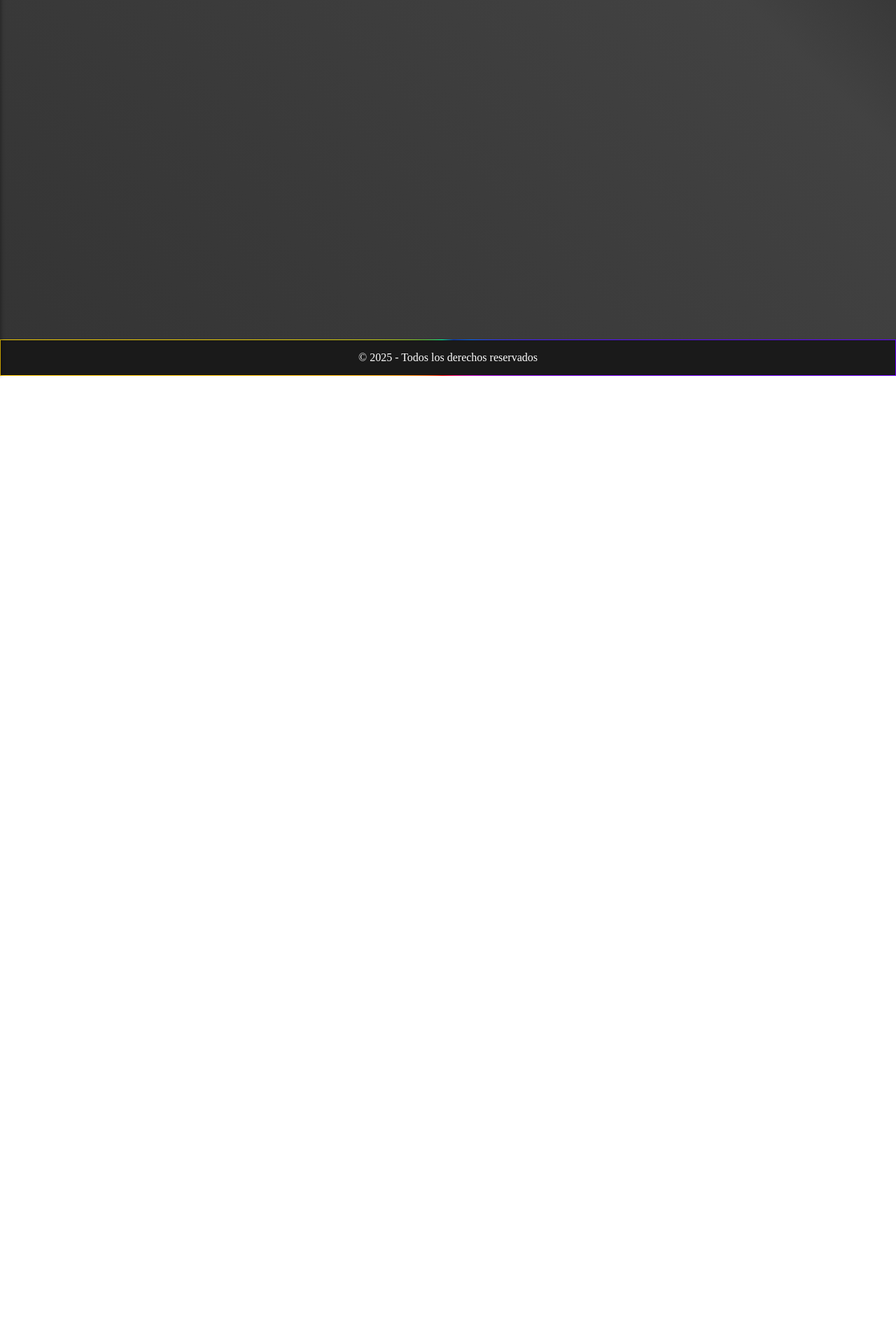
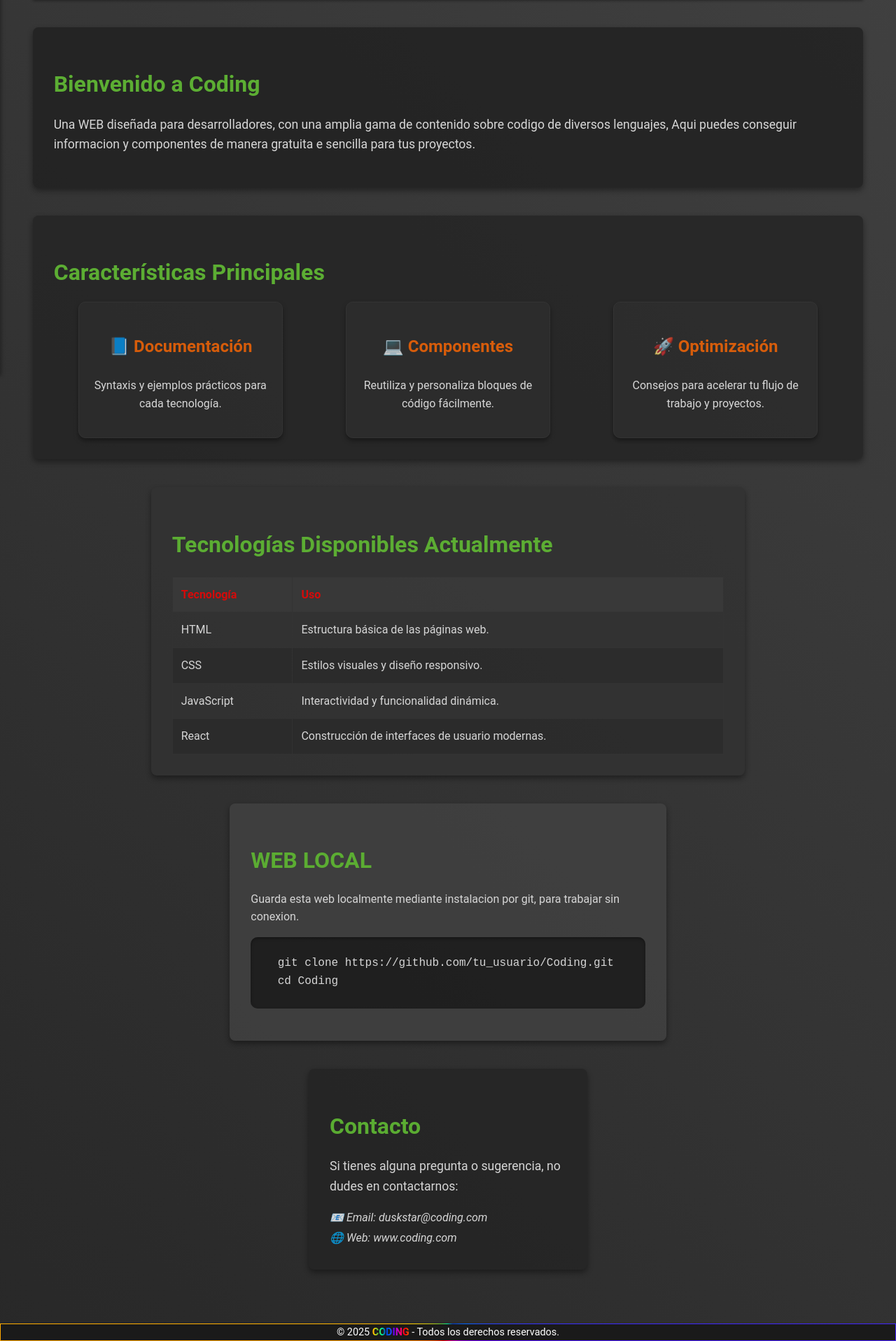
Before and after one commit to DuskStarGITHUB/Coding, a React (Vite) app in the folder frontend/: page / in a window 1280 px wide. Shown: the part 263-2179 px from the top of the page at 70% size. Before the commit the page ends 800 px from the top, so only its background shows below. Built offline with nearby package versions, Linux system fonts and the light colour scheme.

Commit message:
NEW PAGE CONTENT, NEW README SYNTAXT

```diff
--- a/frontend/src/web/controllers/Controllers.jsx
+++ b/frontend/src/web/controllers/Controllers.jsx
@@ -21,6 +21,7 @@ export const ControllerTest = () => {
 };
 
 export const ControllerViews = () => {
+  // Controlador para controlar la vista web
   const [currentPage, setCurrentPage] = useState("inicio");
   const [theme, setTheme] = useState("default");
   const [isAsideOpen, setIsAsideOpen] = useState(false);
--- a/frontend/src/web/views/components/Footer.jsx
+++ b/frontend/src/web/views/components/Footer.jsx
@@ -9,7 +9,10 @@ import "./assets/css/footer.css";
 const Footer = () => {
   return (
     <footer className="footer">
-      <p>© 2025 - Todos los derechos reservados</p>
+      <p>
+        © {new Date().getFullYear()} <a className="rainbow-text">CODING</a> -
+        Todos los derechos reservados.
+      </p>
     </footer>
   );
 };
--- a/frontend/src/web/views/components/assets/css/asidenav.css
+++ b/frontend/src/web/views/components/assets/css/asidenav.css
@@ -1,4 +1,24 @@
 /* Css del aside de navegacion */
+.container-content {
+  display: flex;
+  flex-direction: column;
+  position: relative;
+  box-sizing: border-box;
+  margin: 0 auto;
+  padding-left: 0;
+  width: 100%;
+  min-height: 100vh;
+  transition: padding-left 0.25s ease-in-out;
+}
+
+.container-content.open {
+  padding-left: 250px;
+}
+
+.container-content.closed {
+  padding-left: 0;
+}
+
 .container-aside-outside {
   position: fixed;
   top: 10px;
--- a/frontend/src/web/views/components/assets/css/footer.css
+++ b/frontend/src/web/views/components/assets/css/footer.css
@@ -36,3 +36,8 @@
 .footer.closed {
   left: 0;
 }
+
+.footer p {
+  margin: 0;
+  font-size: 0.9rem;
+}
--- a/frontend/src/web/views/global/animations/rainbow.css
+++ b/frontend/src/web/views/global/animations/rainbow.css
@@ -1,4 +1,6 @@
 /* Animaciones */
+
+/*Fondo animado*/
 @keyframes gradientAnimation {
   0% {
     background-position: 0% 50%;
@@ -11,6 +13,7 @@
   }
 }
 
+/*Borde animado rainbow*/
 @keyframes rotateBorder {
   to {
     --angle: 360deg;
@@ -22,3 +25,45 @@
   initial-value: 0deg;
   inherits: false;
 }
+
+/*Texto animado rainbow*/
+.rainbow-text {
+  font-weight: bold;
+  background-image: linear-gradient(
+    to right,
+    var(--color-1),
+    var(--color-2),
+    var(--color-3),
+    var(--color-4),
+    var(--color-5),
+    var(--color-6),
+    var(--color-7),
+    var(--color-8),
+    var(--color-9),
+    var(--color-10),
+    var(--color-1),
+    var(--color-2),
+    var(--color-3),
+    var(--color-4),
+    var(--color-5),
+    var(--color-6),
+    var(--color-7),
+    var(--color-8),
+    var(--color-9),
+    var(--color-10)
+  );
+  background-size: 200%;
+  background-clip: text;
+  -webkit-background-clip: text;
+  color: transparent;
+  animation: rainbow 5s linear infinite;
+}
+
+@keyframes rainbow {
+  0% {
+    background-position: 0%;
+  }
+  100% {
+    background-position: 100%;
+  }
+}
--- a/frontend/src/web/views/global/themes/global.css
+++ b/frontend/src/web/views/global/themes/global.css
@@ -19,7 +19,7 @@ body {
   display: flex;
   margin: 0;
   flex-direction: column;
-  height: 100vh;
+  height: 100%;
   max-width: 100vw;
   z-index: 0;
   padding: 0;
@@ -28,23 +28,3 @@ body {
 main {
   margin: 1.5cm;
 }
-
-.container-content {
-  display: flex;
-  flex-direction: column;
-  position: relative;
-  box-sizing: border-box;
-  margin: 0 auto;
-  padding-left: 0;
-  width: 100%;
-  min-height: 100vh;
-  transition: padding-left 0.25s ease-in-out;
-}
-
-.container-content.open {
-  padding-left: 250px;
-}
-
-.container-content.closed {
-  padding-left: 0;
-}
--- a/frontend/src/web/views/global/themes/responsive.css
+++ b/frontend/src/web/views/global/themes/responsive.css
@@ -1,5 +1,9 @@
-/* Responsive */
-@media (max-width: 768px) {
+/* Elementos generales */
+
+@media (max-width: 900px) {
+  body{
+    text-align: justify;
+  }
   .close-btn {
     top: 10px;
     left: 10px;
@@ -10,4 +14,47 @@
     padding-left: 0;
     font-size: 10px;
   }
+  .container-aside-inside {
+    width: 22%;
+  }
+  .container-content.open {
+    padding-left: 140px;
+  }
+  #favorites-list {
+    font-size: 10px;
+    margin-top: 70%;
+    text-decoration: none;
+    padding-left: 0;
+  }
+  .navbar {
+    gap: 10px;
+    padding: 10px 0px;
+    left: 53%;
+  }
 }
+
+/* Elementos pagian incio */
+@media (max-width: 768px) {
+  .pi-page-title {
+    font-size: 1.3rem;
+  }
+  .pi-section-title {
+    font-size: 1.2rem;
+  }
+  .pi-section-description,
+  .pi-feature-item,
+  .pi-tech-item {
+    font-size: 1rem;
+  }
+  .pi-main-container {
+    padding: 15px;
+  }
+  .pi-header {
+    padding: 20px;
+  }
+  .pi-section-introduction,
+  .pi-section-features,
+  .pi-section-technologies {
+    padding: 20px;
+  }
+}
--- a/frontend/src/web/views/global/themes/themes.css
+++ b/frontend/src/web/views/global/themes/themes.css
@@ -21,4 +21,21 @@
   --color-8: #6600ff;
   --color-9: #cc00cc;
   --color-10: #ff0066;
+  --hover-color: #555;
+  --highlight-color: #6ae6ffae;
+  --shadow-color: rgba(0, 0, 0, 0.5);
+  --link-color: #00aaff;
 }
+
+body {
+  margin: 0;
+  padding: 0;
+  background-color: var(--bg-color1);
+  color: var(--text-color);
+  font-family: "Roboto", sans-serif;
+  line-height: 1.6;
+}
+
+main {
+  padding: 20px;
+}
--- a/frontend/src/web/views/pages/PageHome.jsx
+++ b/frontend/src/web/views/pages/PageHome.jsx
@@ -1,9 +1,116 @@
-// Página de Inicio
+// Página de inicio
 import React from "react";
+import "./assets/pagehome.css";
 
 const PageHome = () => {
   return (
-    <main>
+    <main className="pi-main-container">
+      <header className="pi-header">
+        <div className="pi-header-content">
+          <h1 className="pi-page-title">
+            Coding - Documentación y Componentes
+          </h1>
+          <p className="pi-intro-text">
+            "Tu guía práctica para el desarrollo web y la reutilización
+            eficiente."
+          </p>
+        </div>
+      </header>
+      {/* Introducción */}
+      <section className="pi-section-introduction">
+        <article className="pi-intro-article">
+          <h2 className="pi-section-title">Bienvenido a Coding</h2>
+          <p className="pi-section-description">
+            Una WEB diseñada para desarrolladores, con una amplia gama de
+            contenido sobre codigo de diversos lenguajes, Aqui puedes conseguir
+            informacion y componentes de manera gratuita e sencilla para tus
+            proyectos.
+          </p>
+        </article>
+      </section>
+      {/* Características */}
+      <section className="pi-section-features">
+        <article className="pi-features-article">
+          <h2 className="pi-section-title">Características Principales</h2>
+          <div className="pi-feature-cards">
+            <div className="pi-card">
+              <h3>📘 Documentación</h3>
+              <p>Syntaxis y ejemplos prácticos para cada tecnología.</p>
+            </div>
+            <div className="pi-card">
+              <h3>💻 Componentes</h3>
+              <p>Reutiliza y personaliza bloques de código fácilmente.</p>
+            </div>
+            <div className="pi-card">
+              <h3>🚀 Optimización</h3>
+              <p>Consejos para acelerar tu flujo de trabajo y proyectos.</p>
+            </div>
+          </div>
+        </article>
+      </section>
+      {/* Tecnologías */}
+      <section className="pi-section-technologies">
+        <article className="pi-technologies-article">
+          <h2 className="pi-section-title">
+            Tecnologías Disponibles Actualmente
+          </h2>
+          <table className="pi-tech-table">
+            <thead>
+              <tr>
+                <th>Tecnología</th>
+                <th>Uso</th>
+              </tr>
+            </thead>
+            <tbody>
+              <tr>
+                <td>HTML</td>
+                <td>Estructura básica de las páginas web.</td>
+              </tr>
+              <tr>
+                <td>CSS</td>
+                <td>Estilos visuales y diseño responsivo.</td>
+              </tr>
+              <tr>
+                <td>JavaScript</td>
+                <td>Interactividad y funcionalidad dinámica.</td>
+              </tr>
+              <tr>
+                <td>React</td>
+                <td>Construcción de interfaces de usuario modernas.</td>
+              </tr>
+            </tbody>
+          </table>
+        </article>
+      </section>
+      {/* Bloques de Código */}
+      <section className="pi-section-code">
+        <article className="pi-code-article">
+          <h2 className="pi-section-title">WEB LOCAL</h2>
+          <p>
+            Guarda esta web localmente mediante instalacion por git, para
+            trabajar sin conexion.
+          </p>
+          <pre className="pi-code-block">
+            <code>{`
+    git clone https://github.com/tu_usuario/Coding.git
+    cd Coding
+            `}</code>
+          </pre>
+        </article>
+      </section>
+      {/* Contacto */}
+      <section className="pi-section-contact">
+        <article className="pi-contact-article">
+          <h2 className="pi-section-title">Contacto</h2>
+          <p className="pi-section-description">
+            Si tienes alguna pregunta o sugerencia, no dudes en contactarnos:
+          </p>
+          <address className="pi-contact-info">
+            📧 Email: duskstar@coding.com <br />
+            🌐 Web: www.coding.com
+          </address>
+        </article>
+      </section>
     </main>
   );
 };
--- /dev/null
+++ b/frontend/src/web/views/pages/assets/pagehome.css
@@ -0,0 +1,175 @@
+/* General */
+.pi-main-container {
+  display: flex;
+  flex-direction: column;
+  align-items: center;
+  opacity: 0.8;
+}
+
+.pi-header {
+  width: 100%;
+  background-color: var(--bg-color2);
+  padding: 30px;
+  border-bottom: 1px solid var(--border-color);
+  box-shadow: 0 2px 4px var(--shadow-color);
+}
+
+.pi-header-content {
+  text-align: center;
+}
+
+.pi-page-title {
+  margin: 0;
+  font-size: 2.5rem;
+  color: var(--color-7);
+}
+
+.pi-intro-text {
+  font-size: 1.2rem;
+  color: var(--text-color);
+  margin-top: 10px;
+}
+
+/* Introducción */
+.pi-section-introduction {
+  width: 100%;
+  padding: 30px;
+  margin-top: 40px;
+  background-color: var(--bg-color3);
+  border-radius: 8px;
+  box-shadow: 0 4px 8px var(--shadow-color);
+}
+
+.pi-section-title {
+  font-size: 2rem;
+  color: var(--color-4);
+  margin-bottom: 15px;
+}
+
+.pi-section-description {
+  font-size: 1.1rem;
+  color: var(--text-color);
+  line-height: 1.6;
+}
+
+/* Características */
+.pi-section-features {
+  width: 100%;
+  padding: 30px;
+  margin-top: 40px;
+  background-color: var(--bg-color4);
+  border-radius: 8px;
+  box-shadow: 0 4px 8px var(--shadow-color);
+}
+
+.pi-feature-cards {
+  display: flex;
+  justify-content: space-around;
+  flex-wrap: wrap;
+  gap: 20px;
+}
+
+.pi-card {
+  background-color: var(--bg-color5);
+  padding: 20px;
+  border-radius: 10px;
+  border: 1px solid var(--border-color);
+  box-shadow: 0 4px 6px var(--shadow-color);
+  width: 250px;
+  text-align: center;
+  transition: transform 0.3s ease, background-color 0.3s ease;
+}
+
+.pi-card h3 {
+  font-size: 1.5rem;
+  color: var(--color-2);
+}
+
+.pi-card p {
+  font-size: 1rem;
+  color: var(--text-color);
+}
+
+.pi-card:hover {
+  transform: scale(1.05);
+  background-color: var(--highlight-color);
+  cursor: crosshair;
+}
+
+/* Tecnologías */
+.pi-section-technologies {
+  width: 70%;
+  padding: 30px;
+  margin-top: 40px;
+  background-color: var(--bg-color6);
+  border-radius: 8px;
+  box-shadow: 0 4px 8px var(--shadow-color);
+}
+
+.pi-tech-table {
+  width: 100%;
+  border-collapse: collapse;
+  margin-top: 20px;
+}
+
+.pi-tech-table th,
+.pi-tech-table td {
+  border: 1px solid var(--border-color);
+  padding: 12px;
+  text-align: left;
+  color: var(--text-color);
+}
+
+.pi-tech-table th {
+  background-color: var(--bg-color7);
+  color: var(--color-1);
+}
+
+.pi-tech-table tr:nth-child(even) {
+  background-color: var(--bg-color5);
+}
+
+.pi-tech-table tr:hover {
+  background-color: var(--hover-color);
+}
+
+/* Código */
+.pi-section-code {
+  width: 50%;
+  padding: 30px;
+  margin-top: 40px;
+  background-color: var(--bg-color8);
+  border-radius: 8px;
+  box-shadow: 0 4px 8px var(--shadow-color);
+}
+
+.pi-code-block {
+  background-color: var(--bg-color2);
+  color: var(--text-color);
+  font-family: "Courier New", Courier, monospace;
+  border-radius: 10px;
+  overflow-x: auto;
+  box-shadow: inset 0 2px 4px var(--shadow-color);
+}
+
+/* Contacto */
+.pi-section-contact {
+  width: 30%;
+  padding: 30px;
+  margin-top: 40px;
+  background-color: var(--bg-color4);
+  border-radius: 8px;
+  box-shadow: 0 4px 8px var(--shadow-color);
+}
+
+.pi-contact-info {
+  font-size: 1rem;
+  color: var(--text-color);
+  margin-top: 15px;
+  line-height: 1.8;
+}
+
+.pi-contact-info a {
+  color: var(--link-color);
+  text-decoration: underline;
+}
```
Also changed, not shown: 1 other file (tests, documents, lock files or other folders).
